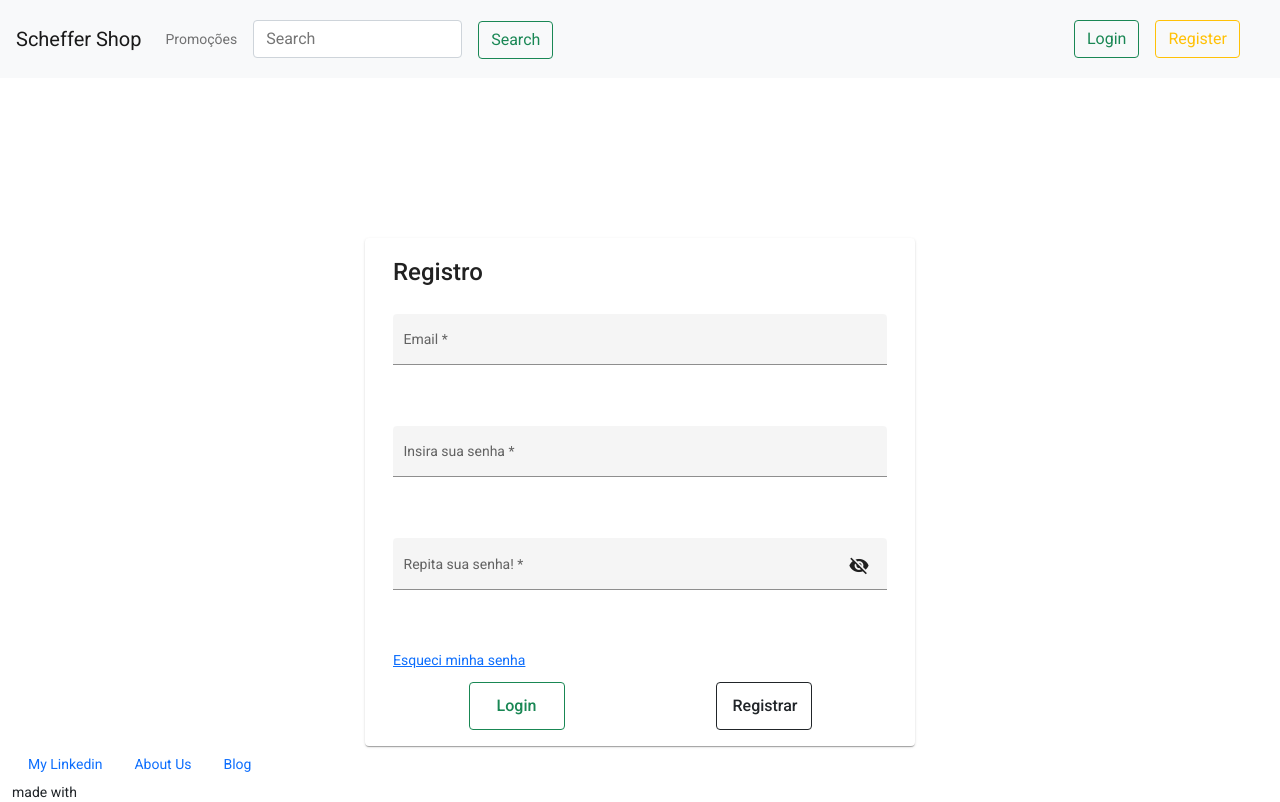
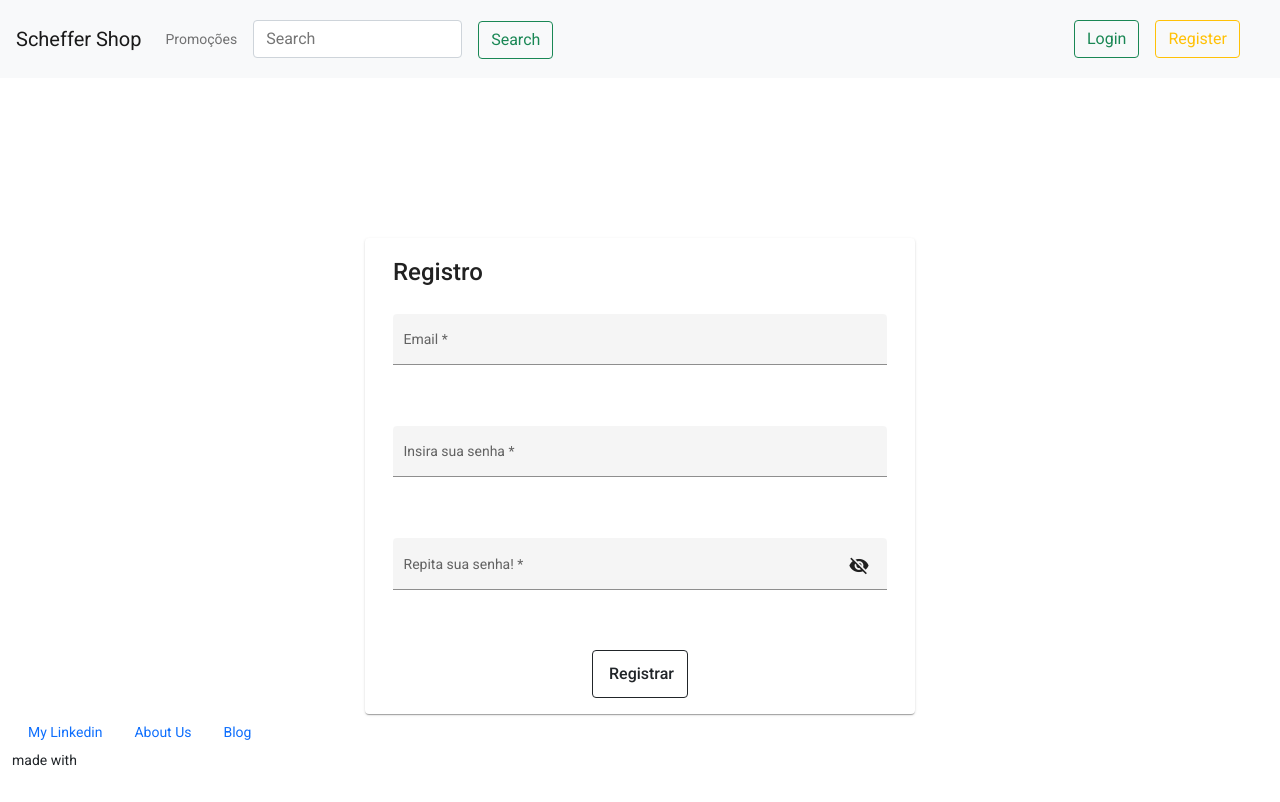
Before and after one commit to scheffer1/scheffer-shop, an Angular app: page /home/register in a window 1280 px wide. Built offline with nearby package versions, Linux system fonts and the light colour scheme.

Commit message:
register

```diff
--- a/src/app/pages/register/register.component.html
+++ b/src/app/pages/register/register.component.html
@@ -37,10 +37,8 @@
               <mat-icon>{{hide ? 'visibility_off' : 'visibility'}}</mat-icon>
             </button>
           </mat-form-field>
-          <a href=""> <p>Esqueci minha senha</p> </a>
           <div class="flexdiv">
-            <button mat-flat-button class="subbuttons btn-outline-success">Login</button>
-            <button [routerLink]="['/home/register']" mat-flat-button class="subbuttons btn-outline-dark">Registrar</button>
+            <button mat-flat-button class="subbuttons btn-outline-dark">Registrar</button>
           </div>
 
         </form>
```
